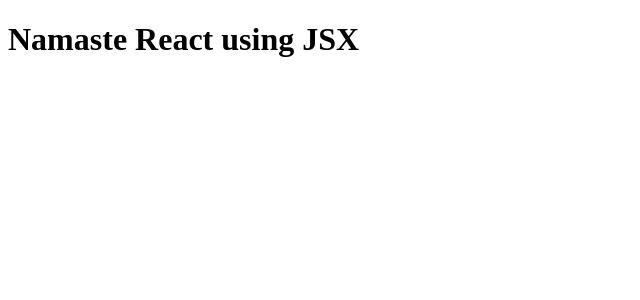
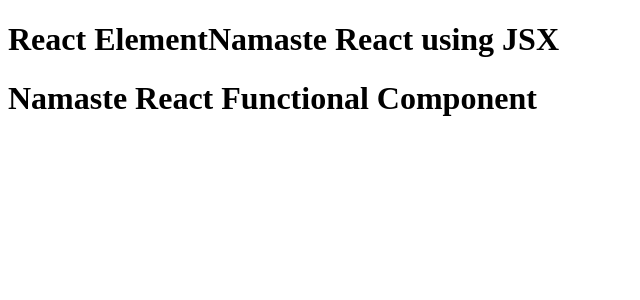
Before and after one commit to mshashikanthreddy/NamasteReact, a React (Vite) app: page / in a window 1280 px wide. Shown: the top 300 px of the page, without its empty margins (0-640 px from the left). Built offline with nearby package versions, Linux system fonts and the light colour scheme.

Commit message:
jsx components

```diff
--- a/App.js
+++ b/App.js
@@ -1,32 +1,35 @@
 import React from "react";
 import ReactDOM from "react-dom/client";
 
-/*
-    JSX - HTML or XML like syntax but not a HTML in JS.
-    JSX is transpiled before it reaches the JS Engine by "PARCEL" which managed by "Babel".
-    "Babel" converts JSX to code that Js Engine Understands.
-    JSX => React.createElement => reactElement-JS Object => HTML Elemnt(render).
-    JSX should be written in "camelCasing".
-    For Multiples lines wrap it in a round bracket.
-*/
+const elem = <span>React Element</span>
 
-// React Element
-const JsxHeading = (
-<h1 className="head" tabIndex="5">
-    Namaste React using JSX</h1>
+const Title = () => (
+    <h1 className="head" tabIndex="5">
+        {elem}
+        Namaste React using JSX
+    </h1>
 );
 
-// React Component
-// Class Based Components - OLD
+// Component Composition => Using component inside another component.
+const HeadingComponent = () => (
+    <div id="container">
+        <Title />
+        <h1 className="heading">Namaste React Functional Component</h1>
+    </div>
+);
 
-/*  React Functional Component - NEW
-    The component name should be "Capital"
-*/
-const HeadingComponent = () => {
+// <Title /> and <Title></Title> both are same.
+// we can also write as {Title()} as it is a normal Javascript function.
 
-    return <h1 className="heading">Namaste React Functional Component</h1>;
-}
+/* If we want to use "React Element" inside a "React component" we just
+have to write in "{title}" curly brackets. we can write any "JS" inside it. */
 
 const root = ReactDOM.createRoot(document.getElementById("root"));
 
-root.render(JsxHeading);
+root.render(<HeadingComponent />);
+
+/*Here we can use React Component inside React Element
+React Component inside React Component
+React Element inside React Element.
+"It follows synchoronous way of execution so, we cannot use an
+element or an component before it intialized."*/
```
